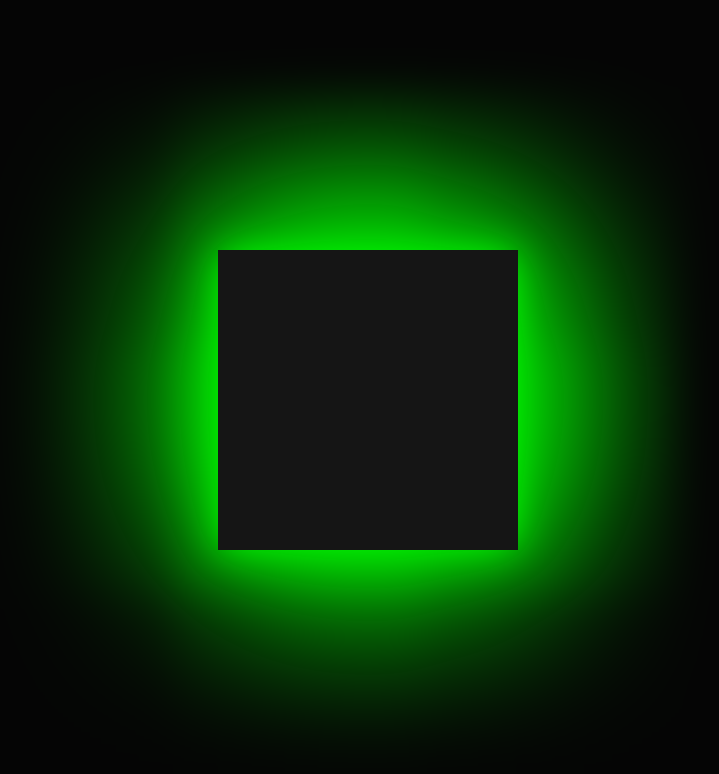
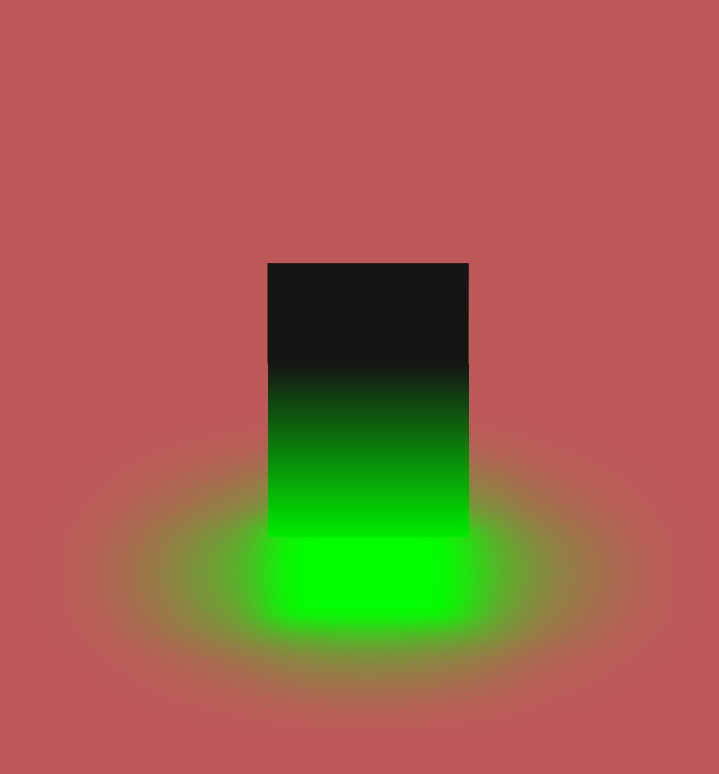
Before and after one commit to joon910/css-, a plain HTML site: page index.html in a window 1280 px wide. Shown: the whole page, without its empty margins (272-991 px from the left). Drawn offline with Linux system fonts and the light colour scheme.

Commit message:
가시성 상향 및 크기 조정

```diff
--- a/style.css
+++ b/style.css
@@ -12,7 +12,7 @@ body
     justify-content: center;
     align-items: center;
     min-height: 100vh;
-    background: #050505;
+    background: #be5959;
     /*배경 색상*/
 
 }
@@ -20,26 +20,22 @@ body
 .cube
 {
     position: relative;
-    width: 300px;
-    height: 300px;
+    width: 200.5px;
+    height: 200.5px;
     transform-style: preserve-3d;
-    animation: animate 4s linear infinite;
+    animation: animate 10s linear infinite;
+    /*큐브 설정*/
 }
 
 @keyframes animate
 {
     0%
     {
-        transform: rotateX(360deg) rotateY(0deg);
-    }
-    50%
-    {
-        transform: rotateX(180deg) rotateY(180deg);
-
+        transform: rotateX(-30deg) rotateY(0deg);
     }
     100%
     {
-        transform: rotateX(0deg) rotateY(360deg);
+        transform: rotateX(-30deg) rotateY(360deg);
 
     }
 
@@ -63,7 +59,7 @@ body
     width: 100%;
     height: 100%;
     background: linear-gradient(#151515,#00ec00);
-    transform:rotateY(calc(90deg * var(--i))) translateZ(150px)
+    transform:rotateY(calc(90deg * var(--i))) translateZ(100px)
 }
 
 .top
@@ -74,7 +70,7 @@ body
     width: 300px;
     height: 300px;
     background: #151515;
-    transform: rotateX(90deg) translateZ(150px);
+    transform: rotateX(90deg) translateZ(100px);
 }
 
 .top::before
@@ -83,10 +79,10 @@ body
     position: absolute;
     top: 0;
     left: 0;
-    width: 300px;
-    height: 300px;
+    width: 200px;
+    height: 200px;
     background: #0f0;
-    transform: translateZ(-400px);
+    transform: translateZ(-300px);
     filter: blur(20px);
     box-shadow: 0 0 120px rgba(0, 255, 0, 0.2),
     0 0 200px rgba(0, 255, 0, 0.4),
```
